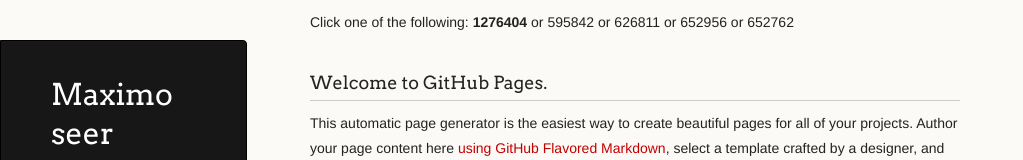
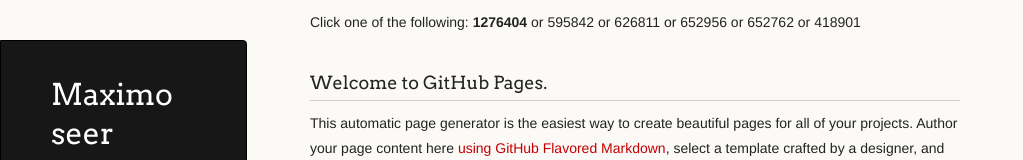
Before and after one commit to TheLonelyGhost/maximo_seer, a plain HTML site: page index.html in a window 1280 px wide. Shown: the top 160 px of the page, without its empty margins (0-1023 px from the left). Drawn offline with Linux system fonts and the light colour scheme.

Commit message:
Adds positive example of outside inventory items

```diff
--- a/index.html
+++ b/index.html
@@ -51,6 +51,7 @@
           or <span data-inventory-id="626811">626811</span>
           or <span data-inventory-id="652956">652956</span>
           or <span data-inventory-id="652762">652762</span>
+          or <span data-inventory-id="418901">418901</span>
         </p>
 
         <h3><a id="welcome-to-github-pages" class="anchor" href="#welcome-to-github-pages" aria-hidden="true"><span aria-hidden="true" class="octicon octicon-link"></span></a>Welcome to GitHub Pages.</h3>
```
